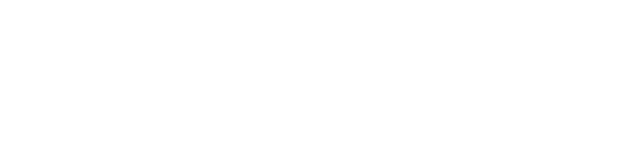
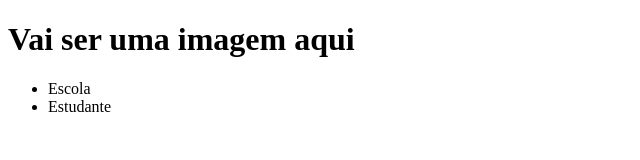
Before and after one commit to Anaclarasg/primeiro-site, a plain HTML site: page index.html in a window 1280 px wide. Shown: the whole page, without its empty margins (0-640 px from the left). Drawn offline with Linux system fonts and the light colour scheme.

Commit message:
Add files via upload

```diff
--- a/index.html
+++ b/index.html
@@ -7,6 +7,13 @@
     <link rel="stylesheet" href="style.css">
 </head>
 <body>
+  <header>
+<h1> Vai ser uma imagem aqui </h1>
+<Ul>
+<li>Escola</li>
+<li>Estudante</li>
 
+</Ul>
+  </header>
 </body>
 </html>
--- a/style.css
+++ b/style.css
@@ -0,0 +1 @@
+header{}
```
